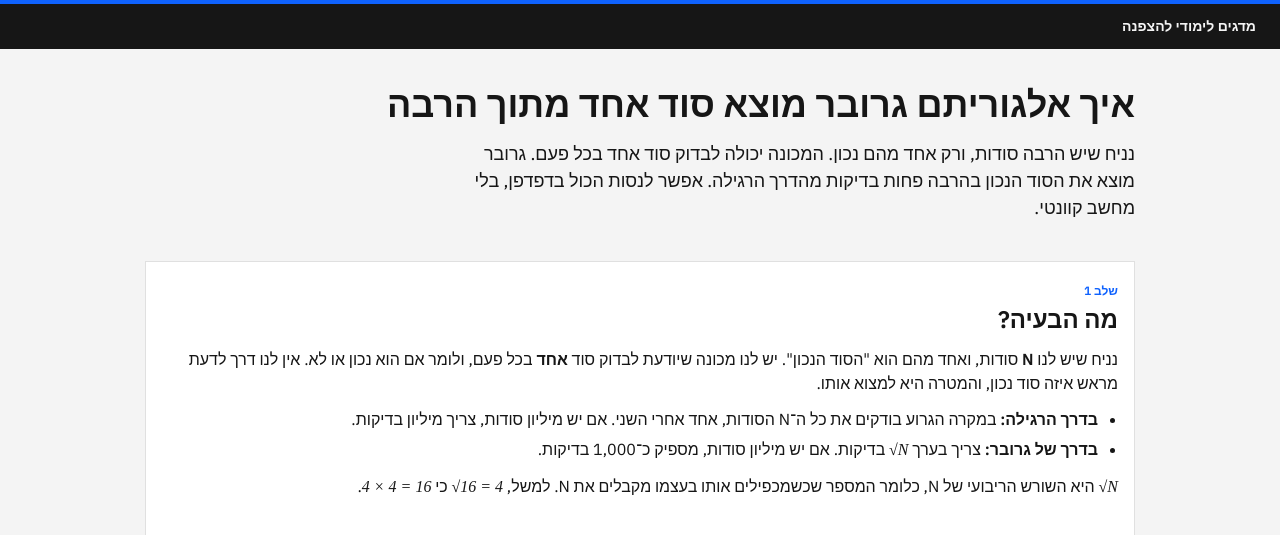
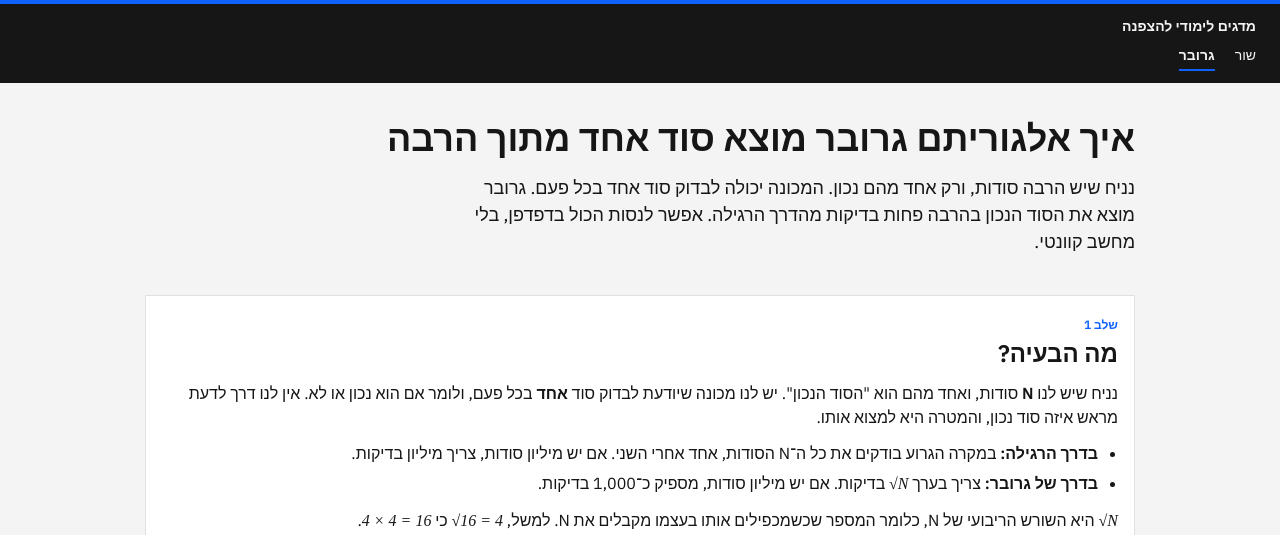
Before and after one commit to avivizel/shor-demo, a Flask app: page /grover/ in a window 1280 px wide. Shown: the top 535 px of the page. Run offline with Flask 3, Linux system fonts and the light colour scheme; some web fonts are replaced.

Commit message:
Add top navigation between Shor and Grover pages

```diff
--- a/grover/index.html
+++ b/grover/index.html
@@ -7,12 +7,16 @@
   <link rel="preconnect" href="https://fonts.googleapis.com">
   <link rel="preconnect" href="https://fonts.gstatic.com" crossorigin>
   <link href="https://fonts.googleapis.com/css2?family=IBM+Plex+Mono&family=IBM+Plex+Sans+Hebrew:wght@400;600&family=IBM+Plex+Sans:wght@400;600&display=swap" rel="stylesheet">
-  <link rel="stylesheet" href="style.css?v=4">
+  <link rel="stylesheet" href="style.css?v=5">
 </head>
 <body>
   <header class="shell">
     <div class="shell-bar">
       <p class="eyebrow">מדגים לימודי להצפנה</p>
+      <nav class="top-nav" aria-label="ניווט בין הדפים">
+        <a href="/">שור</a>
+        <a href="/grover/" aria-current="page">גרובר</a>
+      </nav>
     </div>
     <div class="page-heading">
       <h1>איך אלגוריתם גרובר מוצא סוד אחד מתוך הרבה</h1>
--- a/grover/style.css
+++ b/grover/style.css
@@ -455,3 +455,32 @@ select:disabled {
   color: var(--muted);
   white-space: nowrap;
 }
+
+/* ניווט עליון בין הדפים */
+.top-nav {
+  display: flex;
+  gap: 1.25rem;
+  margin-top: 0.5rem;
+  font-size: 0.875rem;
+}
+
+.top-nav a {
+  color: #f4f4f4;
+  text-decoration: none;
+  padding-bottom: 0.2rem;
+  border-bottom: 2px solid transparent;
+}
+
+.top-nav a:hover {
+  border-bottom-color: #f4f4f4;
+}
+
+.top-nav a[aria-current="page"] {
+  font-weight: 600;
+  border-bottom-color: var(--blue);
+}
+
+.top-nav a:focus-visible {
+  outline: 2px solid var(--blue);
+  outline-offset: 2px;
+}
--- a/templates/index.html
+++ b/templates/index.html
@@ -7,12 +7,16 @@
   <link rel="preconnect" href="https://fonts.googleapis.com">
   <link rel="preconnect" href="https://fonts.gstatic.com" crossorigin>
   <link href="https://fonts.googleapis.com/css2?family=IBM+Plex+Mono&family=IBM+Plex+Sans+Hebrew:wght@400;600&family=IBM+Plex+Sans:wght@400;600&display=swap" rel="stylesheet">
-  <link rel="stylesheet" href="{{ url_for('static', filename='style.css', v=4) }}">
+  <link rel="stylesheet" href="{{ url_for('static', filename='style.css', v=5) }}">
 </head>
 <body>
   <header class="shell">
     <div class="shell-bar">
       <p class="eyebrow">מדגים לימודי להצפנה</p>
+      <nav class="top-nav" aria-label="ניווט בין הדפים">
+        <a href="/" aria-current="page">שור</a>
+        <a href="/grover/">גרובר</a>
+      </nav>
     </div>
     <div class="page-heading">
       <h1>איך אלגוריתם שור פותח הודעה מוצפנת</h1>
```
Also changed, not shown: static/style.css (+29 -0 lines).
